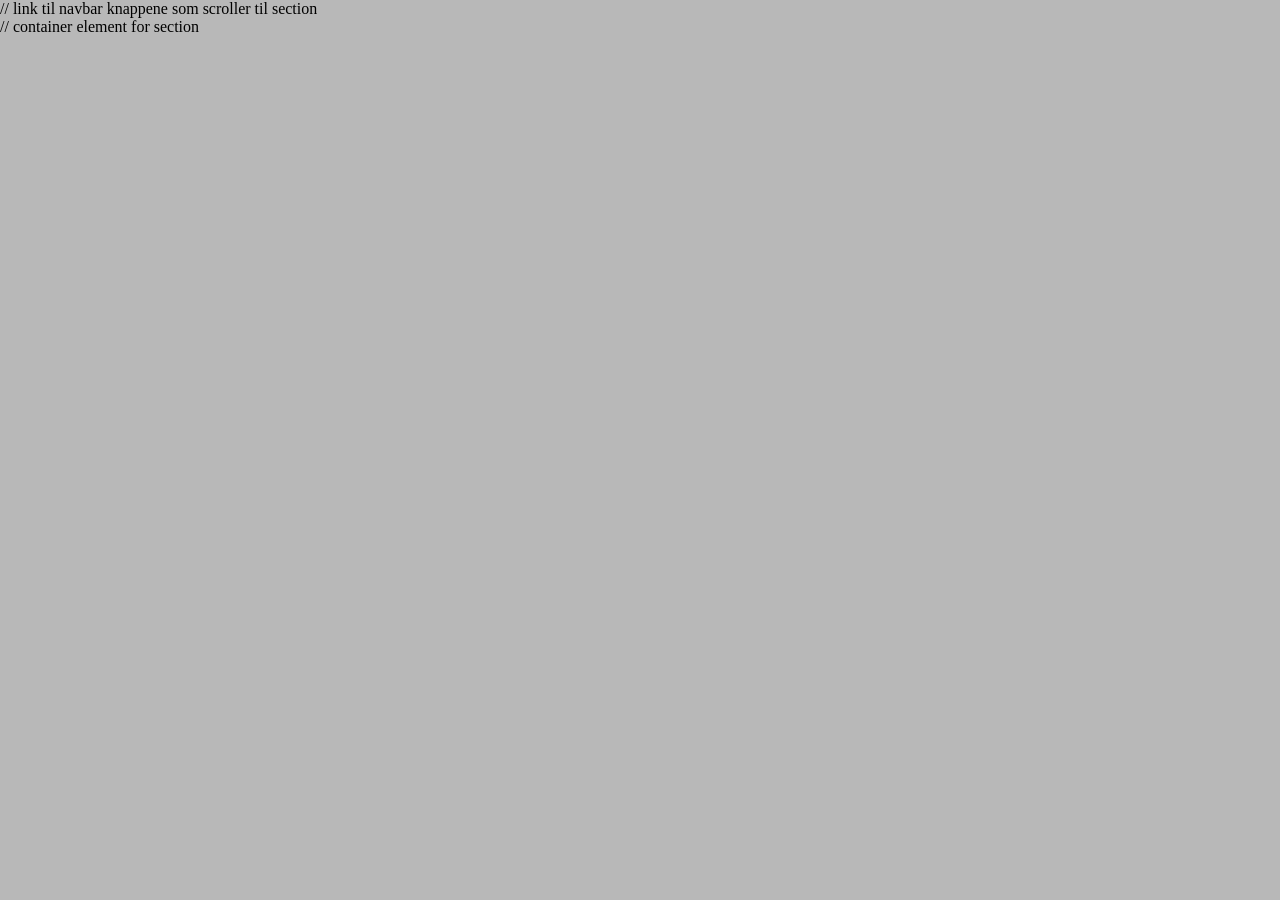
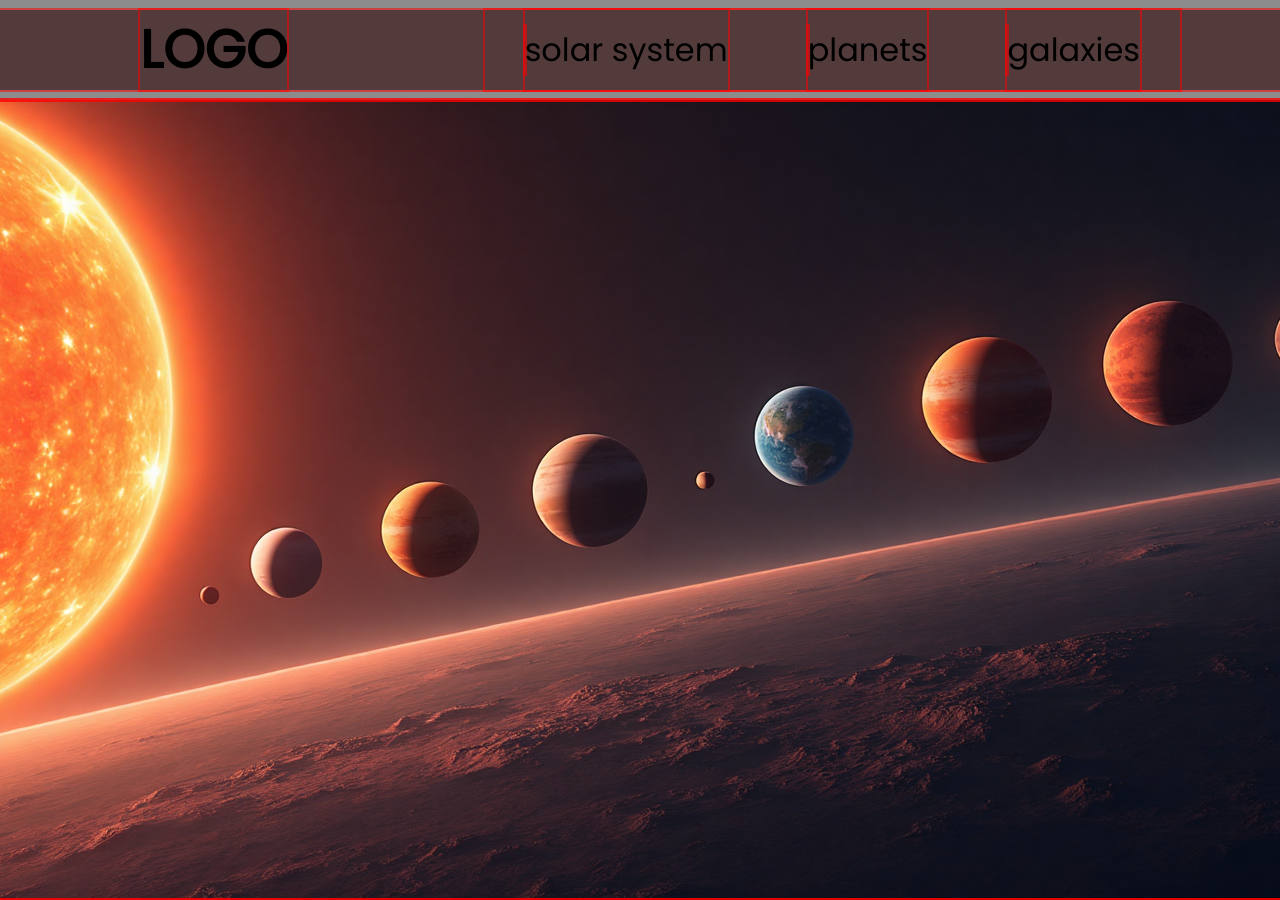
Before and after one commit to Nnoizar/Planet_Prosjekt, a plain HTML site: page index.html in a window 1280 px wide. Before the commit the page ends 800 px from the top, so only its background shows below. Drawn offline with Linux system fonts and the light colour scheme.

Commit message:
Added bgimg

```diff
--- a/index.html
+++ b/index.html
@@ -2,6 +2,11 @@
 <html lang="en">
 
 <head>
+    <link rel="preconnect" href="https://fonts.googleapis.com">
+    <link rel="preconnect" href="https://fonts.gstatic.com" crossorigin>
+    <link
+        href="https://fonts.googleapis.com/css2?family=Big+Shoulders+Display:wght@100..900&family=Lexend+Deca:wght@100..900&family=Poppins&display=swap"
+        rel="stylesheet">
     <meta charset="UTF-8">
     <meta name="viewport" content="width=device-width, initial-scale=1.0">
     <link rel="stylesheet" href="style.css">
@@ -11,21 +16,29 @@
 </head>
 
 <header>
-    <a href="#mysection"></a> // link til navbar knappene som scroller til section
-    <section id="mysection"></section> // container element for section
+    <nav class="navbar">
+        <div class="headcontainer">
+            <h1>LOGO</h1>
+            <ul><!-- link til navbar knappene som scroller til section-->
+                <li><a href="#solarsystem"></a>solar system</li>
+                <li><a href="#planets"></a>planets</li>
+                <li><a href="#galaxies"></a>galaxies</li>
+            </ul>
+        </div>
+    </nav>
+</header>
 
-</header>
 
 <body>
     <main>
-        <section class="solarsystem" aria-labelledby="solarsystem">
-            <div class="box"></div>
+        <section id="solarsystem" aria-labelledby="solarsystem"> <!--container element for section-->
+
         </section>
 
-        <section class="planets" aria-labelledby="planets">
+        <section id="planets" aria-labelledby="planets">
         </section>
 
-        <section class="galaxies" aria-labelledby="galaxies">
+        <section id="galaxies" aria-labelledby="galaxies">
         </section>
     </main>
 </body>
--- a/style.css
+++ b/style.css
@@ -1,11 +1,14 @@
 * {
     margin: 0;
     padding: 0;
-    outline-color: black;
+    outline: 2px solid #ff000088;
 }
+
 
 /*konverterer skriftstørrelse,linjehøyde fra figma og lager egene variable */
 :root {
+    --40pts: 53px;
+    --24pts: 32px;
     --16pts: 21px;
     --20lh: 2rem;
 }
@@ -15,5 +18,59 @@ html {
 }
 
 body {
-    background-color: hsl(0, 0%, 72%);
+    background-color: #D0D0D0;
+    font-family: "Poppins", serif;
+    font-size: 16px;
+    color: rgb(0, 0, 0);
 }
+
+.navbar {
+    background-color: #8C8C8C;
+    height: 100px;
+    display: flex;
+    align-items: center;
+}
+
+.headcontainer {
+    background-color: rgb(84, 59, 59);
+    width: 100%;
+    display: flex;
+    flex-wrap: wrap;
+    align-content: center;
+    justify-content: space-between;
+
+}
+
+.navbar .headcontainer ul {
+    display: flex;
+    flex-wrap: wrap;
+    list-style-type: none;
+    margin-right: 100px;
+}
+
+.navbar .headcontainer ul li {
+    display: flex;
+    flex-wrap: wrap;
+    align-content: center;
+    margin: 0 40px 0 40px;
+    font-size: var(--24pts);
+}
+
+.navbar .headcontainer h1 {
+    margin-left: 140px;
+}
+
+h1 {
+    font-family: "Poppins", serif;
+    font-size: var(--40pts);
+    font-style: normal;
+}
+
+#solarsystem {
+    background-image: url(assets/solarsystem.png);
+    background-repeat: no-repeat;
+    background-position: center;
+    height: 100vh;
+    width: 100vw;
+    background-size: cover;
+}
```
